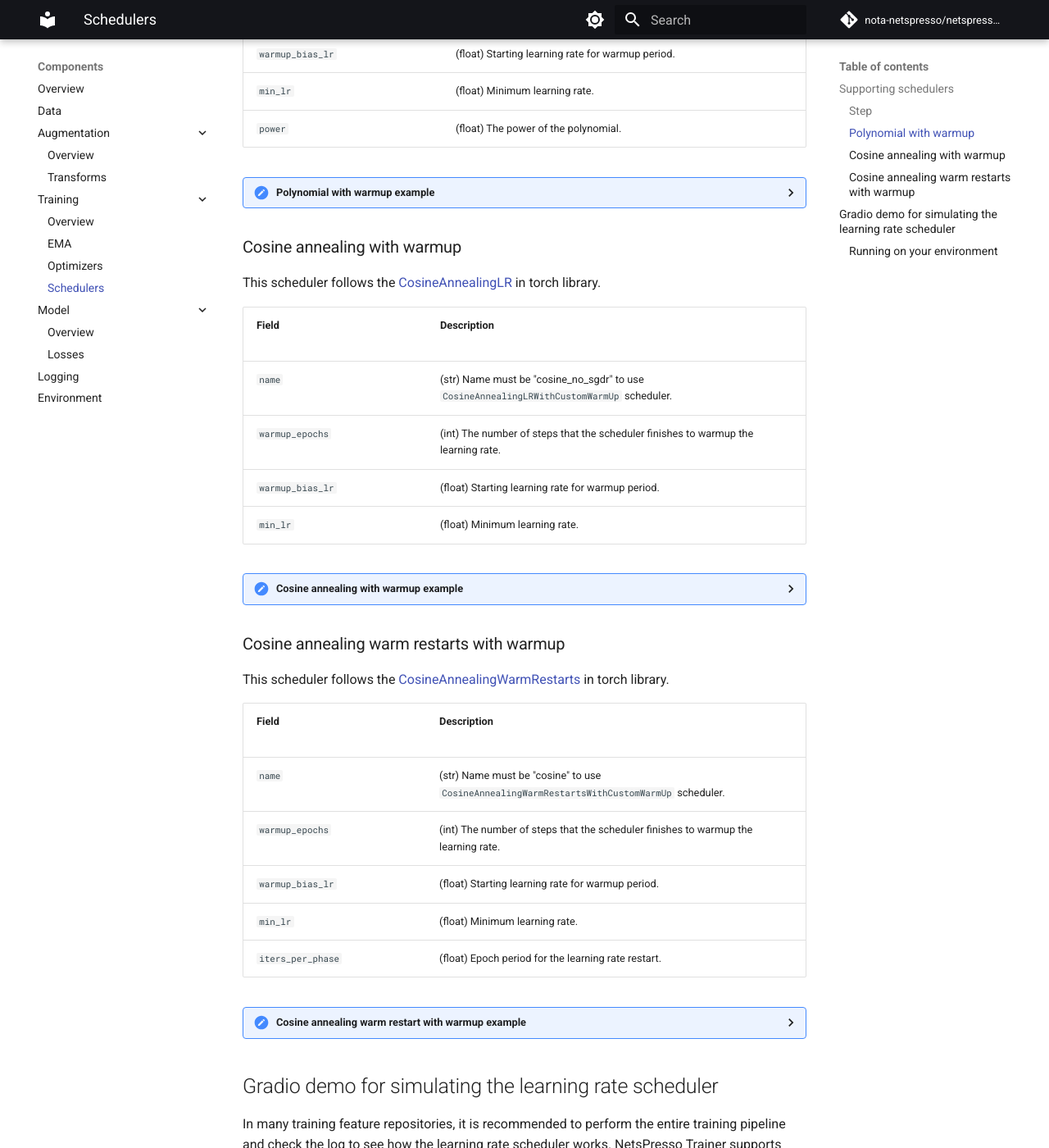
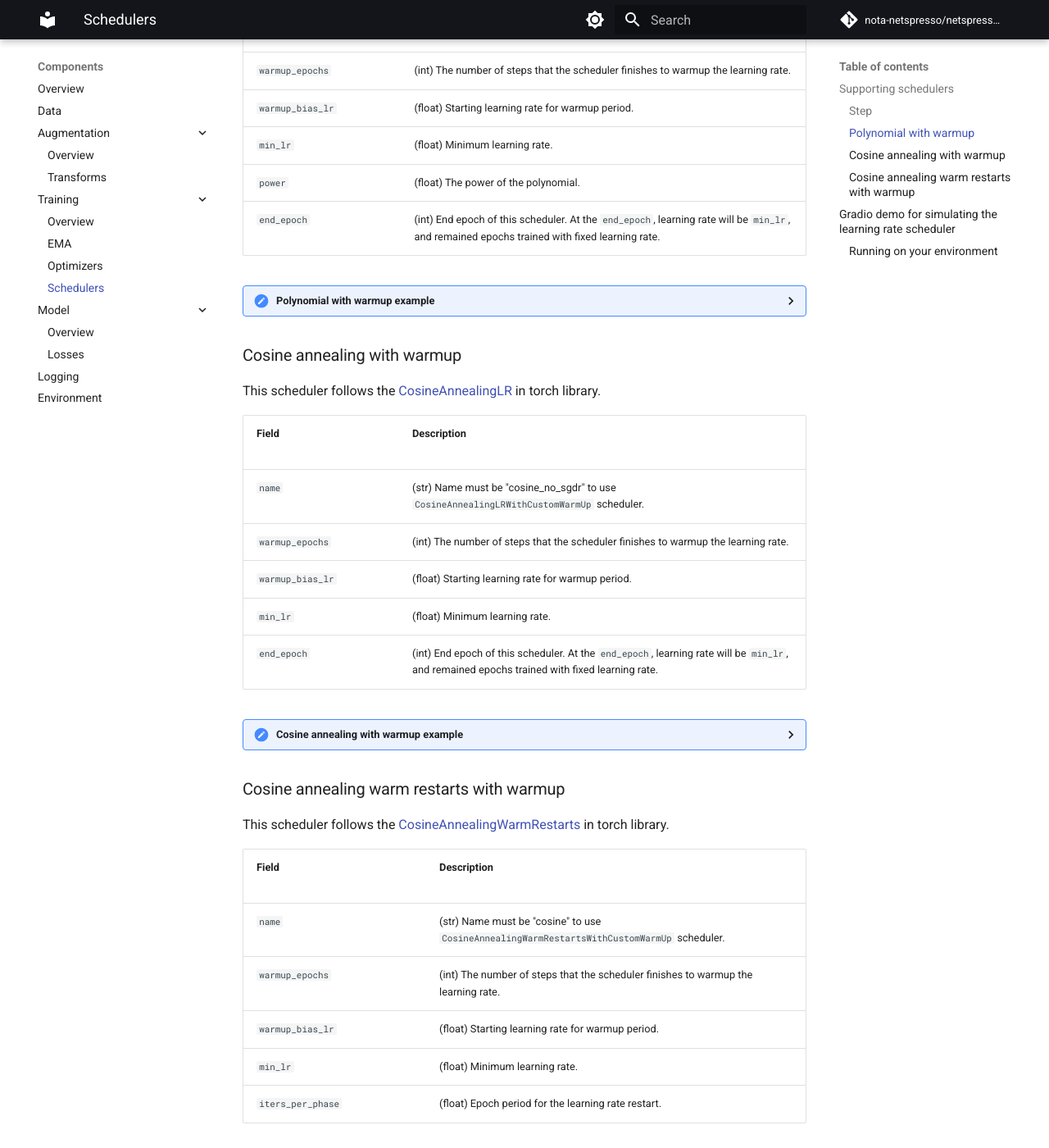
Before and after one commit to Nota-NetsPresso/netspresso-trainer, an MkDocs documentation site: the page built from docs/components/training/schedulers.md, in a window 1280 px wide and 1400 px high, scrolled down 1242 px. Shown: the whole window at 82% size. Built offline with MkDocs 1.6.1 and Material for MkDocs 9.7.7, drawn with Linux system fonts in a browser that asks for light colours; emoji names are drawn with the system emoji font; comment, search, counter and statistics services are not loaded; some of the changed text lies outside the part shown.

Commit message:
Update docs

```diff
--- a/docs/components/training/schedulers.md
+++ b/docs/components/training/schedulers.md
@@ -17,6 +17,7 @@ This scheduler follows the [StepLR](https://pytorch.org/docs/stable/generated/to
 | `name` | (str) Name must be "step" to use `StepLR` scheduler. |
 | `iters_per_phase` | (int) Epoch period of learning rate decay. |
 | `gamma` | (float) Multiplicative factor of learning rate decay. |
+| `end_epoch` | (int) End epoch of this scheduler. Remained epochs will be trained with fixed learning rate. |
 
 <details>
   <summary>Step example</summary>
@@ -40,6 +42,7 @@ This scheduler follows the [PolynomialLR](https://pytorch.org/docs/stable/_modul
 | `warmup_bias_lr` | (float) Starting learning rate for warmup period. |
 | `min_lr` | (float) Minimum learning rate. |
 | `power` | (float) The power of the polynomial. |
+| `end_epoch` | (int) End epoch of this scheduler. At the `end_epoch`, learning rate will be `min_lr`, and remained epochs trained with fixed learning rate. |
 
 <details>
   <summary>Polynomial with warmup example</summary>
@@ -64,6 +68,7 @@ This scheduler follows the [CosineAnnealingLR](https://pytorch.org/docs/stable/_
 | `warmup_epochs` | (int) The number of steps that the scheduler finishes to warmup the learning rate. |
 | `warmup_bias_lr` | (float) Starting learning rate for warmup period. |
 | `min_lr` | (float) Minimum learning rate. |
+| `end_epoch` | (int) End epoch of this scheduler. At the `end_epoch`, learning rate will be `min_lr`, and remained epochs trained with fixed learning rate. |
 
 <details>
   <summary>Cosine annealing with warmup example</summary>
```
Also changed, not shown: other parts of docs/components/training/schedulers.md (+3 -0 lines).
